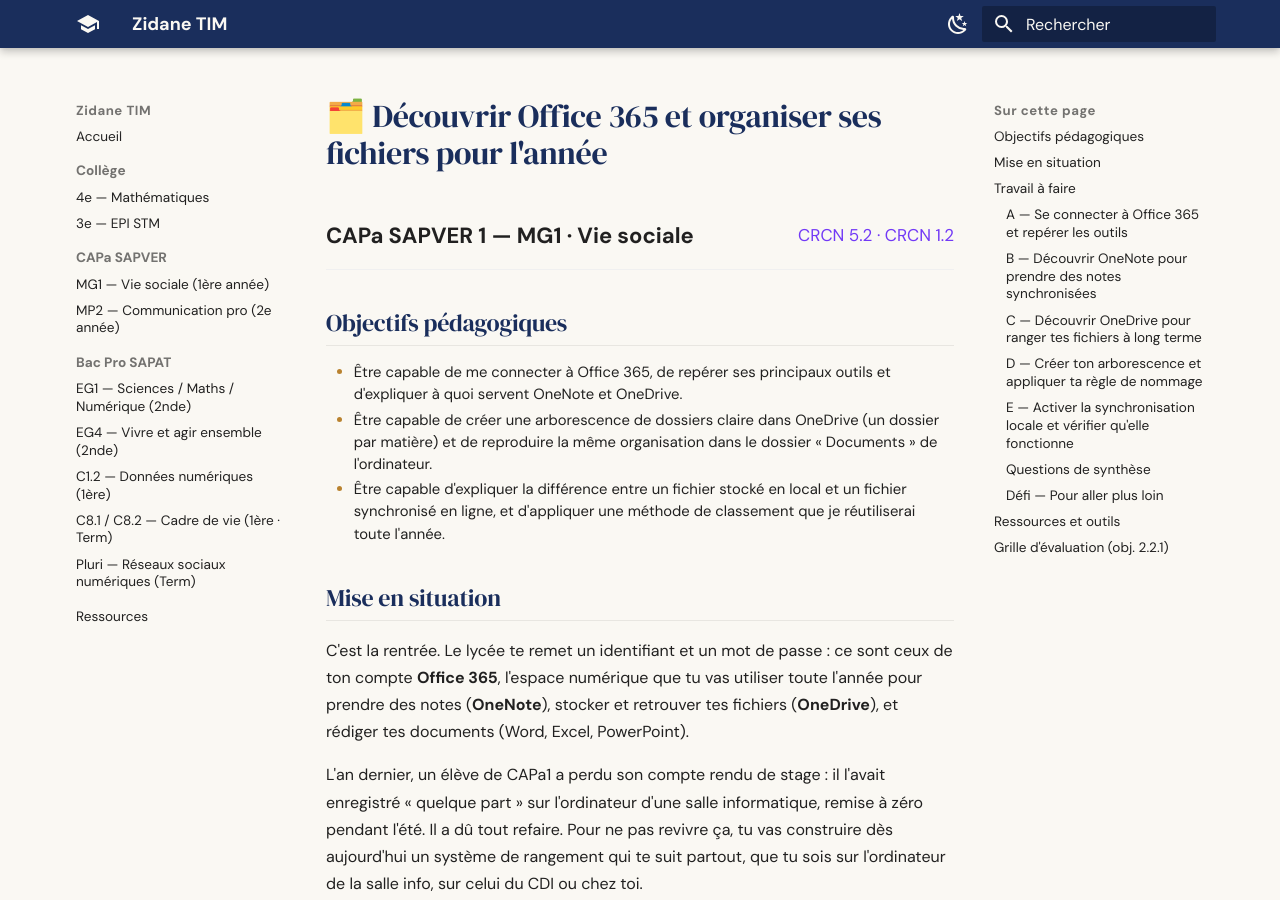
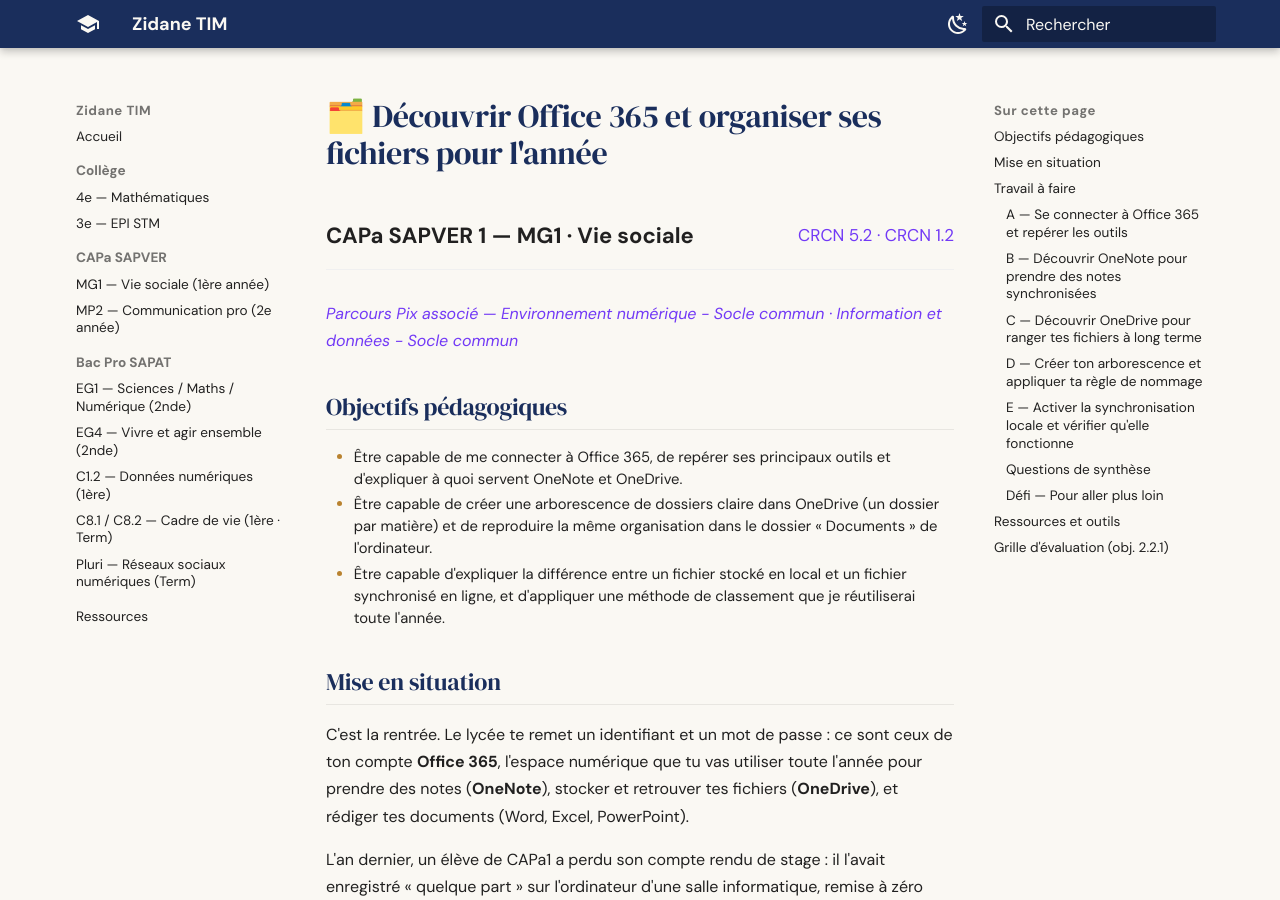
Before and after one commit to zidaneTim/zidane-tim, an MkDocs documentation site: the page built from docs/cours/capa-sapver/activites/decouvrir-office-365-et-organiser-ses-fichiers.md, in a window 1280 px wide and 900 px high. Built offline with MkDocs 1.6.1 and Material for MkDocs 9.7.7, drawn with Linux system fonts in a browser that asks for light colours.

Commit message:
activités: ajoute parcours Pix

```diff
--- a/docs/cours/capa-sapver/activites/decouvrir-office-365-et-organiser-ses-fichiers.md
+++ b/docs/cours/capa-sapver/activites/decouvrir-office-365-et-organiser-ses-fichiers.md
@@ -4,6 +4,8 @@
   <div><strong style="font-size: 1.1rem;">CAPa SAPVER 1 — MG1 · Vie sociale</strong></div>
   <div style="color: #7239f6; font-size: 0.85rem; white-space: nowrap;">CRCN 5.2 · CRCN 1.2</div>
 </div>
+
+<div style="color: #7239f6; font-size: 0.8rem; margin-bottom: 1.5rem; font-style: italic;">Parcours Pix associé — Environnement numérique - Socle commun · Information et données - Socle commun</div>
 
 ## Objectifs pédagogiques
 
```
